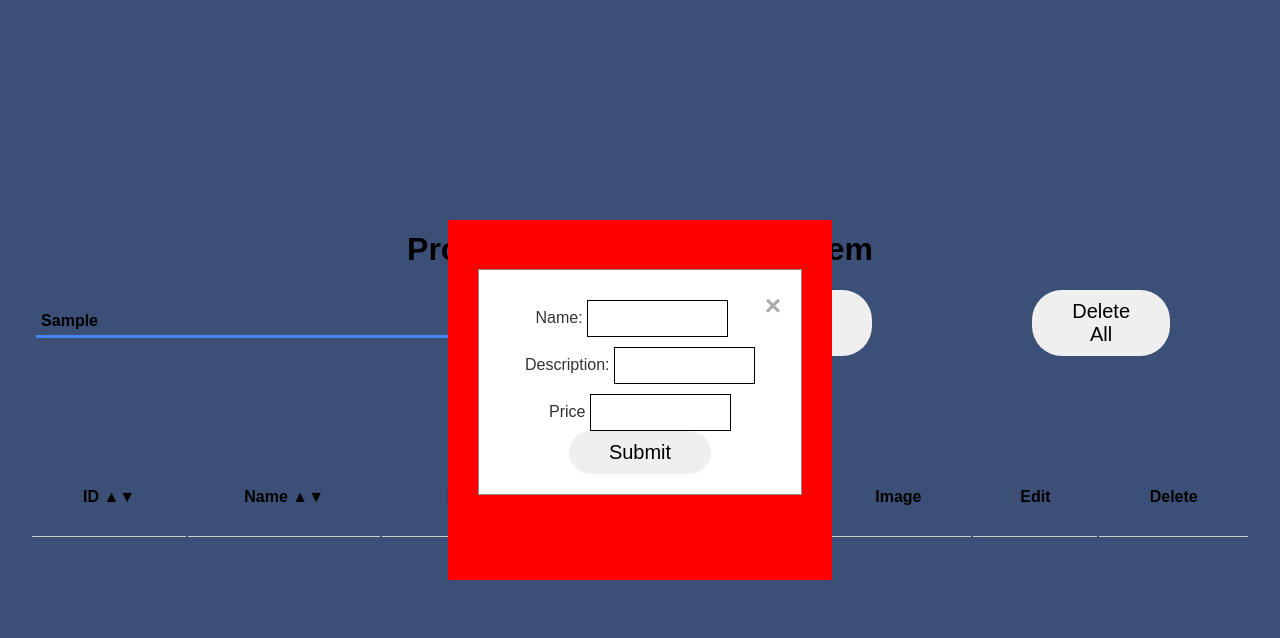
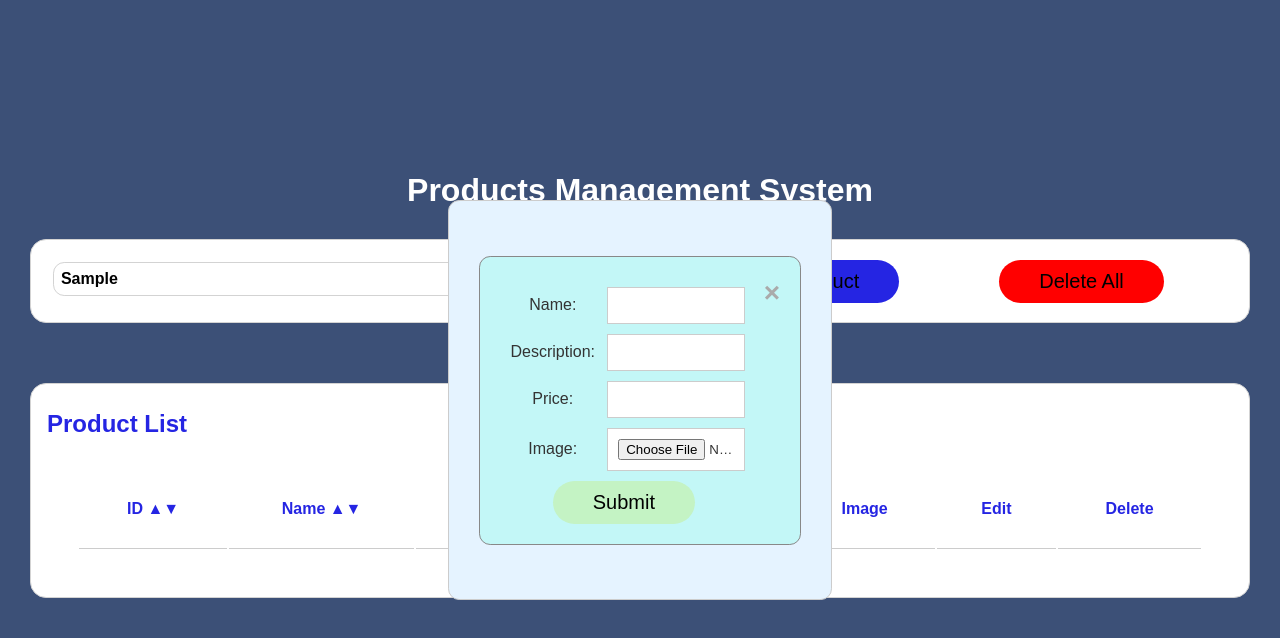
Before and after one commit to kajal-iviewlabs/product-management, a plain HTML site: page index.html in a window 1280 px wide. Both pictures are taken after typing "Sample" into the empty fields and a click on the button "Add Product". Drawn offline with Linux system fonts and the light colour scheme.

Commit message:
adding image to local storage || adding some style

```diff
--- a/index.css
+++ b/index.css
@@ -15,10 +15,21 @@
   justify-content: center;
 }
 
+#searchInput {
+  border: 1px solid lightgray;
+  border-radius: 0.7rem;
+  padding: 7px;
+  background-color: white;
+}
+
+#searchInput::placeholder {
+  color: #999;
+}
+
 .btn {
   padding: 10px 40px;
   /* background-color: #fff; */
-  border: 0;
+  border: none;
   outline: none;
   cursor: pointer;
   font-size: 20px;
@@ -26,16 +37,44 @@
   border-radius: 30px;
 }
 
+.btn0 {
+  background-color: rgb(37, 37, 227);
+}
+
+.btn-submit {
+  background-color: rgb(196, 243, 196);
+  margin-top: 10px;
+}
+
+.btn-submit:hover {
+  background-color: rgb(171, 238, 171);
+}
+
+.btn1 {
+  background-color: red;
+}
+
 .header {
   display: flex;
   justify-content: space-between;
   align-items: center;
+  color: white;
 }
 
 .sidebar {
+  /* background-color: white; */
   width: 100%;
   display: flex;
   padding: 30px;
+}
+
+.box {
+  width: 100%;
+  padding: 1rem;
+  display: flex;
+  background-color: white;
+  border: 1px solid lightgray;
+  border-radius: 1rem;
 }
 
 .sidebar .left-part {
@@ -59,7 +98,7 @@
 }
 
 .sidebar .right-part button {
-  margin: 0px 80px;
+  margin: 0px 50px;
 }
 
 .sidebar .right-part {
@@ -71,11 +110,26 @@
 }
 
 .product-list {
-  margin-top: 20px;
+  display: flex;
+  width: 100%;
+  color: rgb(37, 37, 227);
+  margin-top: 10px;
 }
 
 .productTable {
   width: 100%;
+  display: flex;
+  padding: 30px;
+}
+
+.productTable-box {
+  width: 100%;
+  padding: 1rem;
+  display: flex;
+  flex-direction: column;
+  background-color: white;
+  border: 1px solid lightgray;
+  border-radius: 1rem;
 }
 
 .productTable table {
@@ -84,7 +138,8 @@
 }
 
 .productTable table tr th {
-  background-color: #3c5077;
+  background-color: white;
+  color: rgb(37, 37, 227);
   border: 1px solid #ccc;
   border-top: none;
   border-left: none;
@@ -97,7 +152,6 @@
 
 th,
 td {
-  /* border: 1px solid #ddd; */
   padding: 8px;
 }
 
@@ -119,16 +173,21 @@ tr:hover {
 
 .modal {
   visibility: hidden;
+  display: flex;
+  justify-content: center;
+  align-items: center;
+  border: 1px solid #ccc;
+  border-radius: 0.7rem;
   left: 50%;
   top: 0;
   transform: translate(-50%, -50%) scale(0.1);
   position: absolute;
   width: 30%;
-  height: 45%;
-  background-color: red;
+  height: 50%;
+  background-color: rgb(229, 243, 255);
   overflow: auto;
   text-align: center;
-  padding: 0 30px 30px;
+  padding: 30px 30px;
   color: #333;
   transition: transform 0.4s, top 0.4s;
 }
@@ -139,38 +198,48 @@ tr:hover {
   transform: translate(-50%, -50%) scale(1);
 }
 
-.modal-form {
-  align-items: center;
-  justify-content: center;
-}
-
 .modal-form input[type="submit"] {
   margin-top: 10px;
   width: 50%;
   padding: 10px;
   border: none;
   border-radius: 5px;
-  background-color: #007bff;
   color: white;
   cursor: pointer;
 }
 
-.modal-form input[type="text"] {
+.modal-form label {
+  display: inline-block;
+  width: 100px;
+}
+
+.modal-form input[type="text"],
+.modal-form input[type="file"] {
+  display: inline-block;
+  width: calc(100% - 110px);
   margin-top: 10px;
-  width: 50%;
   padding: 10px;
-  border: none;
-  border: solid 1px black;
-  color: black;
+  border: 1px solid #ccc;
+  box-sizing: border-box;
+}
+
+.modal-form input[type="file"] {
   cursor: pointer;
+  background-color: white;
 }
 
 .modal-content {
-  background-color: white;
-  margin: 15% auto;
+  display: flex;
+  flex-direction: row;
+  background-color: rgb(195, 247, 247);
   padding: 20px;
   border: 1px solid #888;
+  border-radius: 0.7rem;
   width: 100%;
+}
+
+.modal-content span {
+  margin-left: 1rem;
 }
 
 .close {
@@ -188,5 +257,41 @@ tr:hover {
 }
 
 #productTableBody tr {
-  display: table-row; /* Initially display all rows */
+  display: table-row;
 }
+
+.product-image {
+  max-width: 100%;
+  max-height: 65px;
+  object-fit: contain;
+}
+
+.editBtn {
+  display: block;
+  margin: 0 auto;
+  padding: 5px 15px;
+  text-align: center;
+  background-color: lightgray;
+  border: none;
+}
+
+.editBtn:hover {
+  border: 2px solid rgba(211, 211, 211, 0.445);
+  transform: scale(1.2);
+}
+
+.deleteBtn {
+  display: block;
+  margin: 0 auto;
+  padding: 5px 15px;
+  text-align: center;
+  background-color: rgb(228, 43, 43);
+  color: white;
+  border: none;
+}
+
+.deleteBtn:hover {
+  background-color: white;
+  color: red;
+  transform: scale(1.2);
+}
--- a/index.html
+++ b/index.html
@@ -12,6 +12,7 @@
         <h1>Products Management System</h1>
       </div>
       <div class="sidebar">
+        <div class="box">
         <div class="left-part">
             <!-- <i class="fa fa-search"></i>&nbsp; -->
             <input class="text" id="searchInput" placeholder="Search for Product" />
@@ -19,34 +20,38 @@
         </div>
         <div class="right-part">
             <button class="btn btn0" onclick="openPopUp()">Add Product</button>
-            <button class="btn">Delete All</button>
+            <button class="btn btn1" onclick="deleteAll()">Delete All</button>
+        </div>
       </div>
 
         <div id="myModal" class="modal">
           <div class="modal-content">
-            <span class="close" onclick="closePopup()">&times;</span>
             <form class="modal-form">
               <label for="name">Name:</label>
               <input type="text" id="name" name="name" /></br>
               <label for="text">Description:</label>
               <input type="text" id="desc" name="desc" /></br>
-              <label for="price">Price</label>
+              <label for="price">Price:</label>
               <input type="text" id="price" name="price" /></br>
-              <button class="btn" id="add-product" onclick="addProduct()">Submit</button>
+              <label for="image">Image:</label>
+              <input type="file" id="image" name="image" accept="image/*" /><br />
+              <button class="btn btn-submit" id="add-product" onclick="addProduct()">Submit</button>
             </form>
+            <span class="close" onclick="closePopup()">&times;</span>
           </div>
         </div>
       </div>
+        <div class="productTable">
+          <div class="productTable-box">
             <div class="product-list">
               <h2>Product List</h2>
             </div>
-        <div class="productTable">
             <table id="tableData" >
               <thead>
                 <tr>
                   <th>ID <span class="sort-icon" id="sortById">&#x25B2;&#x25BC;</span></th>
                   <th>Name <span class="sort-icon" id="sortByName">&#x25B2;&#x25BC;</span></th>
-              <th>Description <span class="sort-icon" id="sortByDesc">&#x25B2;&#x25BC;</span></th>
+                  <th>Description</th>
                   <th>Price <span class="sort-icon" id="sortByPrice">&#x25B2;&#x25BC;</span></th>
                   <th>Image</th>
                   <th>Edit</th>
@@ -59,6 +64,7 @@
             </table>
           </div>
       </div>
+      </div>
     <script src="index.js"></script>
   </body>
 </html>
--- a/index.js
+++ b/index.js
@@ -4,7 +4,6 @@ const modalForm = document.querySelector(".modal-form");
 let products = JSON.parse(localStorage.getItem("products")) || [];
 const productTableBody = document.querySelector("#productTableBody");
 
-// Function to handle search
 // Function to handle search
 document
   .querySelector(".btn-search")
@@ -47,7 +46,7 @@ function renderProducts() {
             <td>${product.name}</td>
             <td>${product.description}</td>
             <td>${product.price}</td>
-            <td><img src="${product.image}" alt="${product.name}" width="50"></td>
+            <td><img src="${product.image}" class="product-image" alt="${product.name}" width="50"></td>
             <td><button class="editBtn" data-id="${product.id}">Edit</button></td>
             <td><button class="deleteBtn" data-id="${product.id}">Delete</button></td>
           </tr>
@@ -62,12 +61,25 @@ addProductBtn.onclick = function addProduct(event) {
   const productName = document.getElementById("name").value;
   const productPrice = document.getElementById("price").value;
   const productDescription = document.getElementById("desc").value;
+  const productImage = document.getElementById("image");
+
+  if (productImage.files.length > 0) {
+    const productImageFile = productImage.files[0];
+    const reader = new FileReader();
+
+    // Read the file as data URL
+    reader.readAsDataURL(productImageFile);
+
+    // When the file is loaded
+    reader.onload = function () {
+      const productImage = reader.result;
+
       const newProduct = {
         id: products.length + 1,
         name: productName,
         description: productDescription,
         price: parseFloat(productPrice),
-    image: `product${products.length + 1}.jpg`,
+        image: productImage,
       };
 
       console.log("product", newProduct);
@@ -77,6 +89,8 @@ addProductBtn.onclick = function addProduct(event) {
       modalForm.reset("");
       closeBtn.click();
     };
+  }
+};
 
 let modal = document.getElementById("myModal");
 function openPopUp() {
@@ -84,6 +98,12 @@ function openPopUp() {
 }
 function closePopup() {
   modal.classList.remove("open-modal");
+}
+
+function deleteAll() {
+  localStorage.removeItem("products");
+  products = [];
+  renderProducts();
 }
 
 renderProducts();
@@ -125,6 +145,9 @@ productTableBody.addEventListener("click", function (event) {
             name: newName,
             description: newDescription,
             price: newPrice,
+            image:
+              document.getElementById("image").getAttribute("data-image") ||
+              product.image,
           };
 
           // Update localStorage with the modified product list
@@ -173,8 +196,6 @@ productTableBody.addEventListener("click", function (event) {
   }
 });
 
-// sorting algo.
-// Function to handle sorting
 // Function to handle sorting by ID
 document.getElementById("sortById").addEventListener("click", function (event) {
   const isAscending = this.classList.contains("asc"); // Check if currently in ascending order
@@ -257,34 +278,3 @@ document
     // Re-render the products list with sorted products
     renderProducts();
   });
-
-// Function to handle sorting by description
-document
-  .getElementById("sortByDesc")
-  .addEventListener("click", function (event) {
-    const isAscending = this.classList.contains("asc"); // Check if currently in ascending order
-
-    // Toggle between ascending and descending order
-    if (isAscending) {
-      this.classList.remove("asc");
-      this.innerHTML = "&#x25BC;"; // Downward triangle for descending order
-    } else {
-      this.classList.add("asc");
-      this.innerHTML = "&#x25B2;"; // Upward triangle for ascending order
-    }
-
-    // Comparator function for sorting by description
-    const descComparator = (a, b) => {
-      const descA = a.description.toLowerCase();
-      const descB = b.description.toLowerCase();
-      return isAscending
-        ? descA.localeCompare(descB)
-        : descB.localeCompare(descA);
-    };
-
-    // Sort the products array based on the description using the comparator function
-    products.sort(descComparator);
-
-    // Re-render the products list with sorted products
-    renderProducts();
-  });
```
Lines whose indentation alone changed are shown as unchanged.
